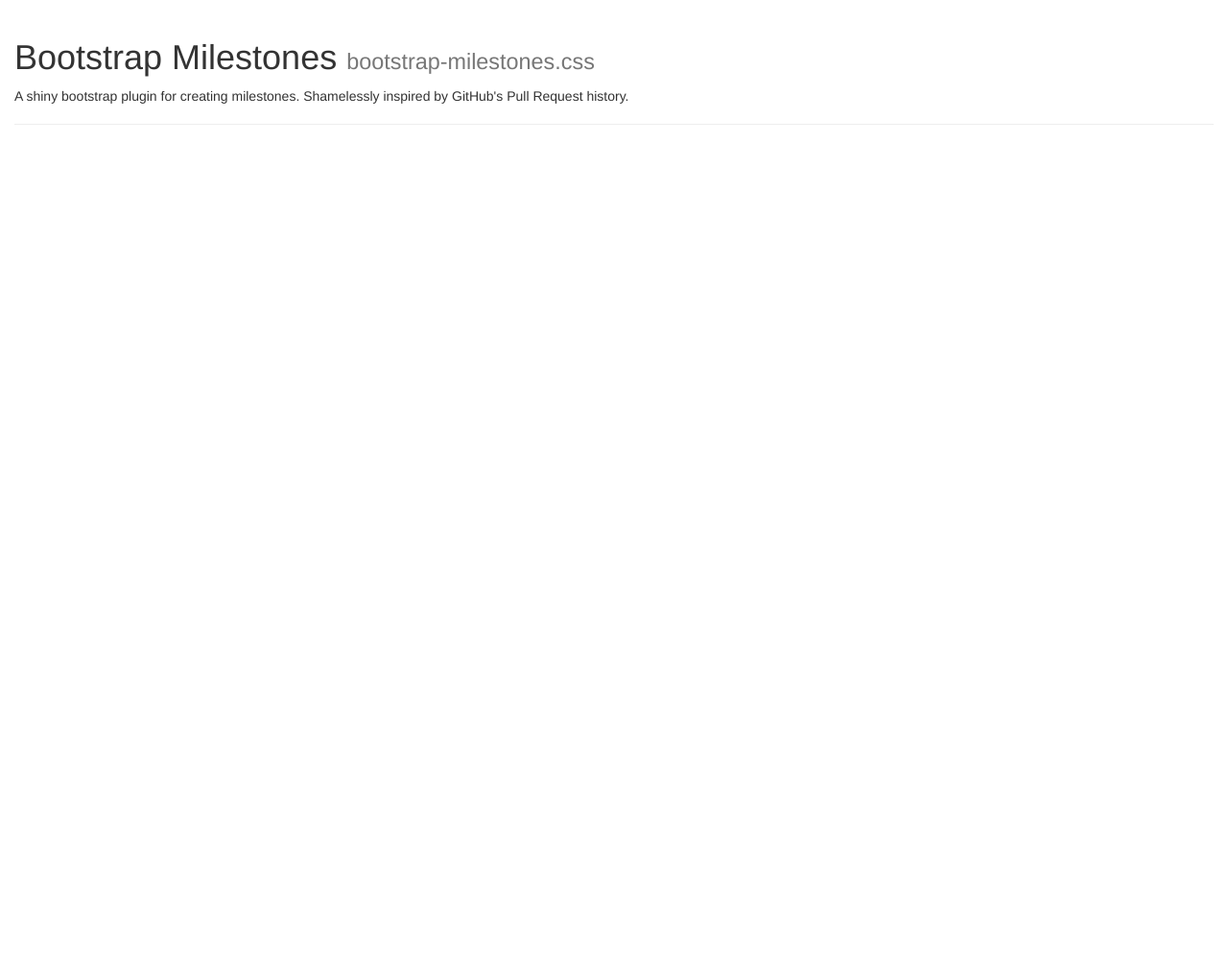
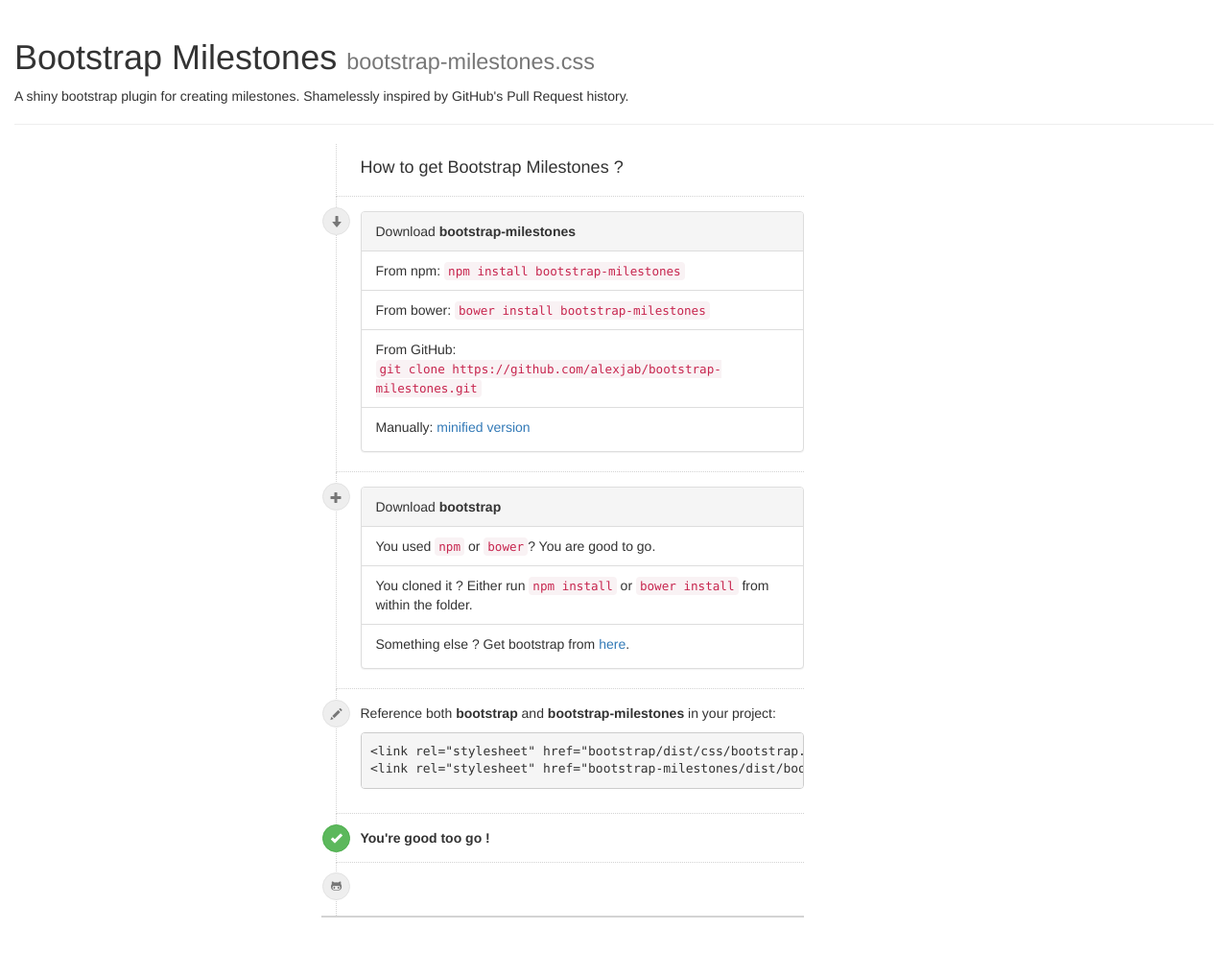
Before and after one commit to alexjab/bootstrap-milestones, a website: page index.html in a window 1280 px wide. Shown: the whole page at 96% size. Before the commit the page ends 800 px from the top, so only its background shows below. Drawn offline with nearby package versions, Linux system fonts and the light colour scheme; grey boxes are pictures that could not be loaded.

Commit message:
add content to the page

```diff
--- a/index.html
+++ b/index.html
@@ -6,7 +6,8 @@
     <meta name="description" content="">
     <title>Bootstrap Milestones</title>
     <link rel="stylesheet" href="https://maxcdn.bootstrapcdn.com/bootstrap/3.3.4/css/bootstrap.min.css">
-    <link rel="stylesheet" href="https://raw.githubusercontent.com/alexjab/bootstrap-milestones/master/dist/bootstrap-milestones.min.css">
+    <link rel="stylesheet" href="https://maxcdn.bootstrapcdn.com/font-awesome/4.3.0/css/font-awesome.min.css">
+    <link rel="stylesheet" href="./dist/bootstrap-milestones.min.css">
   </head>
   <body>
     <div class="container-fluid">
@@ -18,6 +19,76 @@
           </div>
         </div>
       </div>
+
+      <div class="row">
+        <div class="col-lg-offset-3 col-lg-5">
+          <ul class="milestones milestones-bordered-bottom" style="margin-bottom: 124px;">
+            <li>
+              <h4>How to get Bootstrap Milestones ?</h4>
+            </li>
+            <li>
+              <i class="milestone-default glyphicon glyphicon-arrow-down"></i>
+              <div class="panel panel-default">
+                <div class="panel-heading">
+                  Download <strong>bootstrap-milestones</strong>
+                </div>
+                <ul class="list-group">
+                  <li class="list-group-item">
+                    From npm:
+                    <code>npm install bootstrap-milestones</code>
+                  </li>
+                  <li class="list-group-item">
+                    From bower:
+                    <code>bower install bootstrap-milestones</code>
+                  </li>
+                  <li class="list-group-item">
+                    From GitHub:
+                    <div><code>git clone https://github.com/alexjab/bootstrap-milestones.git</code></div>
+                  </li>
+                  <li class="list-group-item">
+                    Manually:
+                    <a href="./dist/bootstrap-milestones.min.css">minified version</a>
+                  </li>
+                </ul>
+              </div>
+            </li>
+            <li>
+              <i class="milestone-default glyphicon glyphicon-plus"></i>
+              <div class="panel panel-default">
+                <div class="panel-heading">
+                  Download <strong>bootstrap</strong>
+                </div>
+                <ul class="list-group">
+                  <li class="list-group-item">
+                    You used <code>npm</code> or <code>bower</code>? You are good to go.
+                  </li>
+                  <li class="list-group-item">
+                    You cloned it ? Either run <code>npm install</code> or <code>bower install</code> from within the folder.
+                  </li>
+                  <li class="list-group-item">
+                  Something else ? Get bootstrap from <a href="http://getbootstrap.com/">here</a>.
+                  </li>
+                </ul>
+              </div>
+            </li>
+            <li>
+              <i class="milestone-default glyphicon glyphicon-pencil"></i>
+                Reference both <strong>bootstrap</strong> and <strong>bootstrap-milestones</strong> in your project:
+                <p><pre>&lt;link rel="stylesheet" href="bootstrap/dist/css/bootstrap.min.css"&gt;
+&lt;link rel="stylesheet" href="bootstrap-milestones/dist/bootstrap-milestones.min.css"&gt;</pre></p>
+            </li>
+            <li>
+              <i class="milestone-success glyphicon glyphicon-ok"></i>
+              <strong>You're good too go !</strong>
+            </li>
+            <li>
+              <i class="milestone-default fa fa-github-alt"></i>
+              <iframe src="https://ghbtns.com/github-btn.html?user=alexjab&repo=bootstrap-milestones&type=star&count=true" frameborder="0" scrolling="0" width="170px" height="20px"></iframe>
+            </li>
+          </ul>
+        </div>
+      </div>
     </div>
+    <script async defer id="github-bjs" src="https://buttons.github.io/buttons.js"></script>
   </body>
 </html>
```
